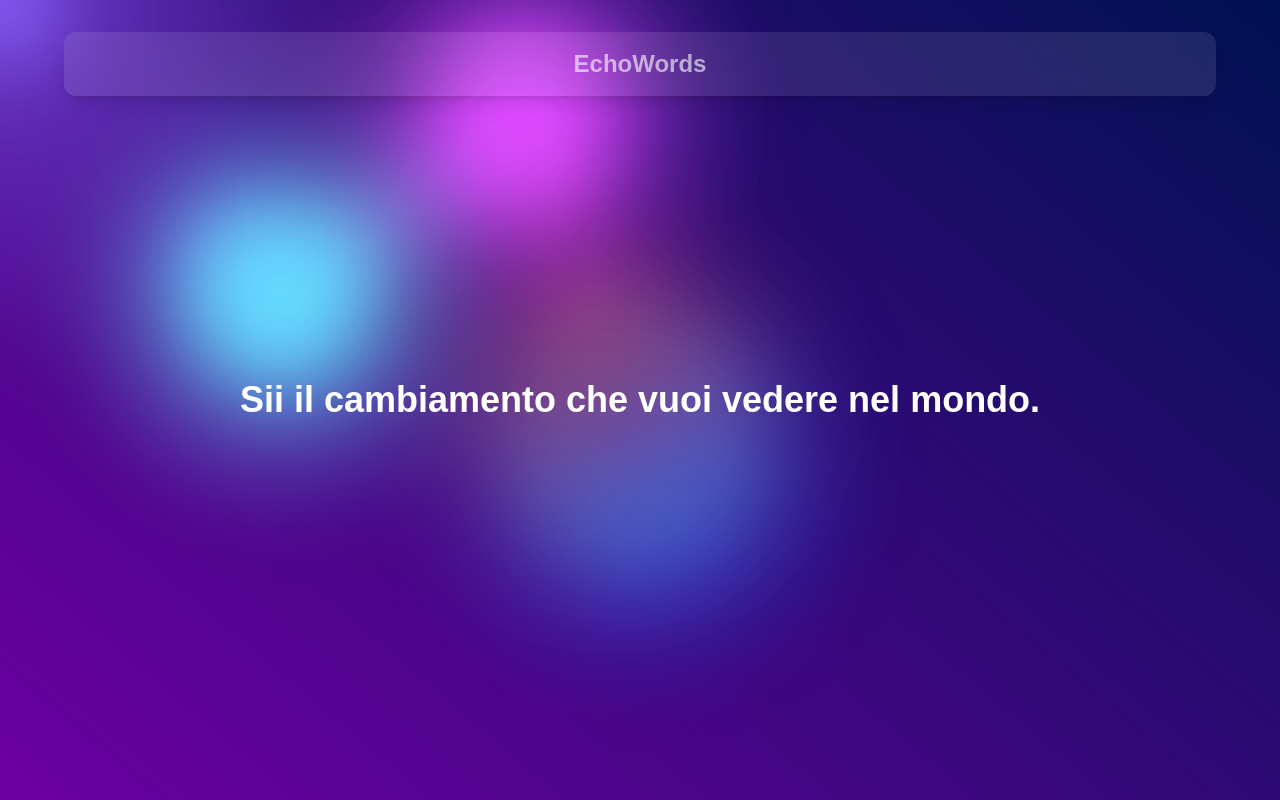
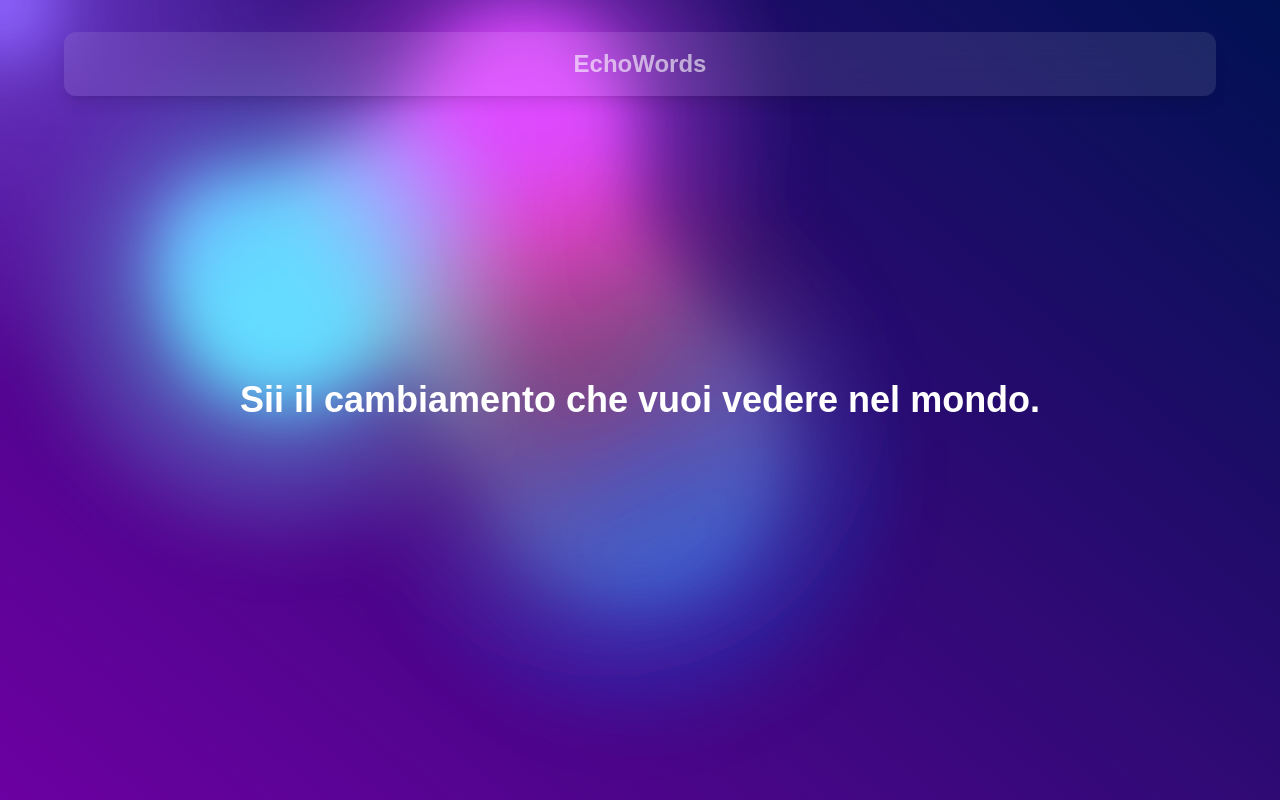
Before and after one commit to matteo12392/motivational, a Next.js app: page / in a window 1280 px wide. Built offline with nearby package versions, Linux system fonts and the light colour scheme.

Commit message:
Update globals.css

```diff
--- a/app/globals.css
+++ b/app/globals.css
@@ -19,7 +19,7 @@ body {
   --color4: 200, 50, 50;
   --color5: 180, 180, 50;
   --color-interactive: 140, 100, 255;
-  --circle-size: 60%;
+  --circle-size: 70%;
   --blending: hard-light;
 }
 
@@ -79,7 +79,7 @@ body {
 }
 
 .gradients-container {
-  filter: url(#goo) blur(40px);
+  filter: url(#goo) blur(30px);
   width: 100%;
   height: 100%;
   position: absolute;
```
